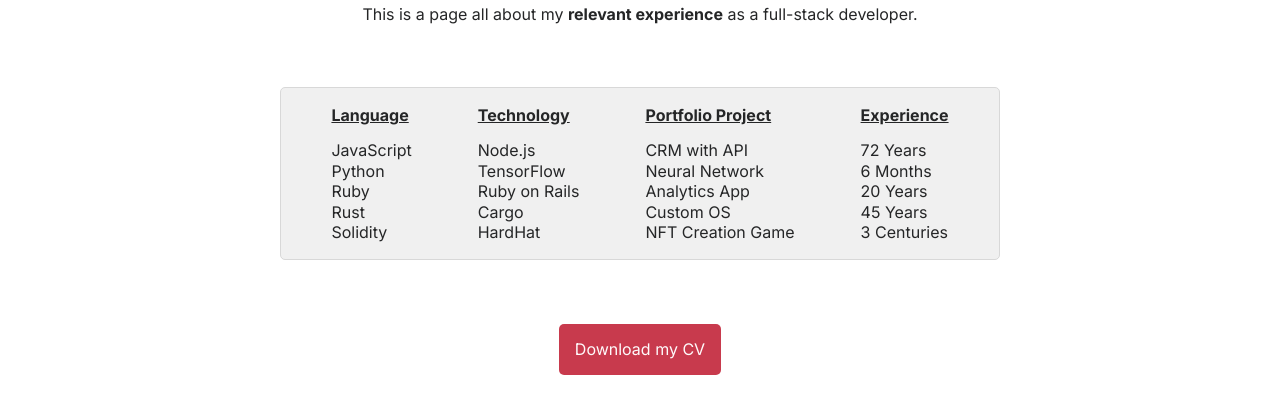
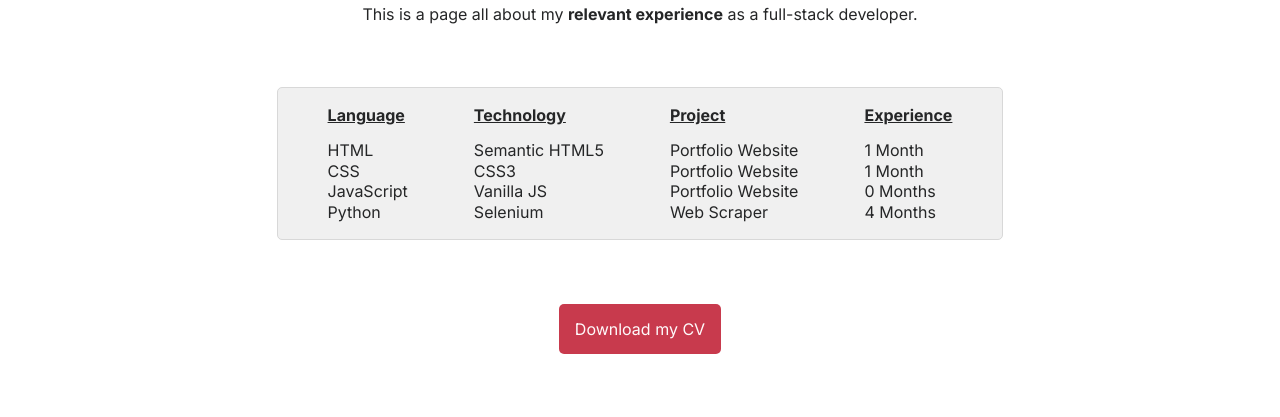
Before and after one commit to digital-solver/portfolio-website, a plain HTML site: page about.html in a window 1280 px wide. Shown: the part 222-639 px from the top of the page. Drawn offline with nearby package versions, Linux system fonts and the light colour scheme.

Commit message:
Changed styles that were causing issues.

```diff
--- a/about.html
+++ b/about.html
@@ -40,45 +40,39 @@
                 <tr>
                     <th scope="col" class="about-page__column-th">Language</th>
                     <th scope="col" class="about-page__column-th">Technology</th>
-                    <th scope="col" class="about-page__column-th">Portfolio Project</th>
+                    <th scope="col" class="about-page__column-th">Project</th>
                     <th scope="col" class="about-page__column-th">Experience</th>
                 </tr>
             </thead>
 
             <tbody>
                 <tr>
+                    <th scope="row">HTML</th>
+                    <td>Semantic HTML5</td>
+                    <td>Portfolio Website</td>
+                    <td>1 Month</td>
+                </tr>
+                <tr>
+                    <th scope="row">CSS</th>
+                    <td>CSS3</td>
+                    <td>Portfolio Website</td>
+                    <td>1 Month</td>
+                </tr>
+                <tr>
                     <th scope="row">JavaScript</th>
-                    <td>Node.js</td>
-                    <td>CRM with API</td>
-                    <td>72 Years</td>
+                    <td>Vanilla JS</td>
+                    <td>Portfolio Website</td>
+                    <td>0 Months</td>
                 </tr>
                 <tr>
                     <th scope="row">Python</th>
-                    <td>TensorFlow</td>
-                    <td>Neural Network</td>
-                    <td>6 Months</td>
-                </tr>
-                <tr>
-                    <th scope="row">Ruby</th>
-                    <td>Ruby on Rails</td>
-                    <td>Analytics App</td>
-                    <td>20 Years</td>
-                </tr>
-                <tr>
-                    <th scope="row">Rust</th>
-                    <td>Cargo</td>
-                    <td>Custom OS</td>
-                    <td>45 Years</td>
-                </tr>
-                <tr>
-                    <th scope="row">Solidity</th>
-                    <td>HardHat</td>
-                    <td>NFT Creation Game</td>
-                    <td>3 Centuries</td>
+                    <td>Selenium</td>
+                    <td>Web Scraper</td>
+                    <td>4 Months</td>
                 </tr>
             </tbody>
         </table>
-        <a href="#" class="button about-page__download" download>Download my CV</a>
+        <a href="https://www.dropbox.com/s/ydd6am2igaxt2lg/Kerr%20Campbell%20CV%20-%20Chief%20Commercial%20Officer%20%28CCO%29%20at%20Unlocking%20Potential%281%29.pdf?dl=0" class="button about-page__download" download target="_blank">Download my CV</a>
         <div class="berlin-card">
             <h2 class="berlin-card__heading">24h in Berlin.</h2>
             <div class="berlin-card__canvas">
--- a/css/style.production.css
+++ b/css/style.production.css
@@ -42,26 +42,16 @@ footer {
   margin: 0;
 }
 
-/*
-=====================================
+
+/* =====================================
 1. GLOBAL COLOUR STYLINGS
-=====================================
-*/
-:root {
-  /* Primary Brand Colours */
+===================================== */
+/* None after PostCSS postporcessing. */
 
-  /* Secondary Brand Colours */
+/* =====================================
+2. GLOBAL TEXT STYLINGS
+===================================== */
 
-  /* Document Colours */
-
-  /* Semantic & Contextual Colours */
-}
-
-/*
-=====================================
-2. GLOBAL TEXT STYLINGS
-=====================================
-*/
 
 body {
   font-family: "Inter", sans-serif;
@@ -349,8 +339,7 @@ button:focus {
   transition-property: opacity, -webkit-box-shadow, -webkit-transform;
   -o-transition-property: opacity, box-shadow, transform;
   transition-property: opacity, box-shadow, transform;
-  transition-property: opacity, box-shadow, transform, -webkit-box-shadow,
-    -webkit-transform;
+  transition-property: opacity, box-shadow, transform, -webkit-box-shadow, -webkit-transform;
   -webkit-transition-timing-function: ease-out;
        -o-transition-timing-function: ease-out;
           transition-timing-function: ease-out;
@@ -451,6 +440,10 @@ button:focus {
 
 .about-page {
   text-align: center;
+}
+
+.about-page__download a:visited{
+  color: #fff9fb;
 }
 
 .about-page__subheading,
--- a/css/styles.css
+++ b/css/styles.css
@@ -382,6 +382,10 @@ button:focus,
   text-align: center;
 }
 
+.about-page__download a:visited{
+  color: var(--text-snow);
+}
+
 .about-page__subheading,
 .berlin-card__heading {
   margin-top: 1.5rem;
```
Also changed, not shown: contact.html (+3 -5 lines). Lines whose indentation alone changed are shown as unchanged.
